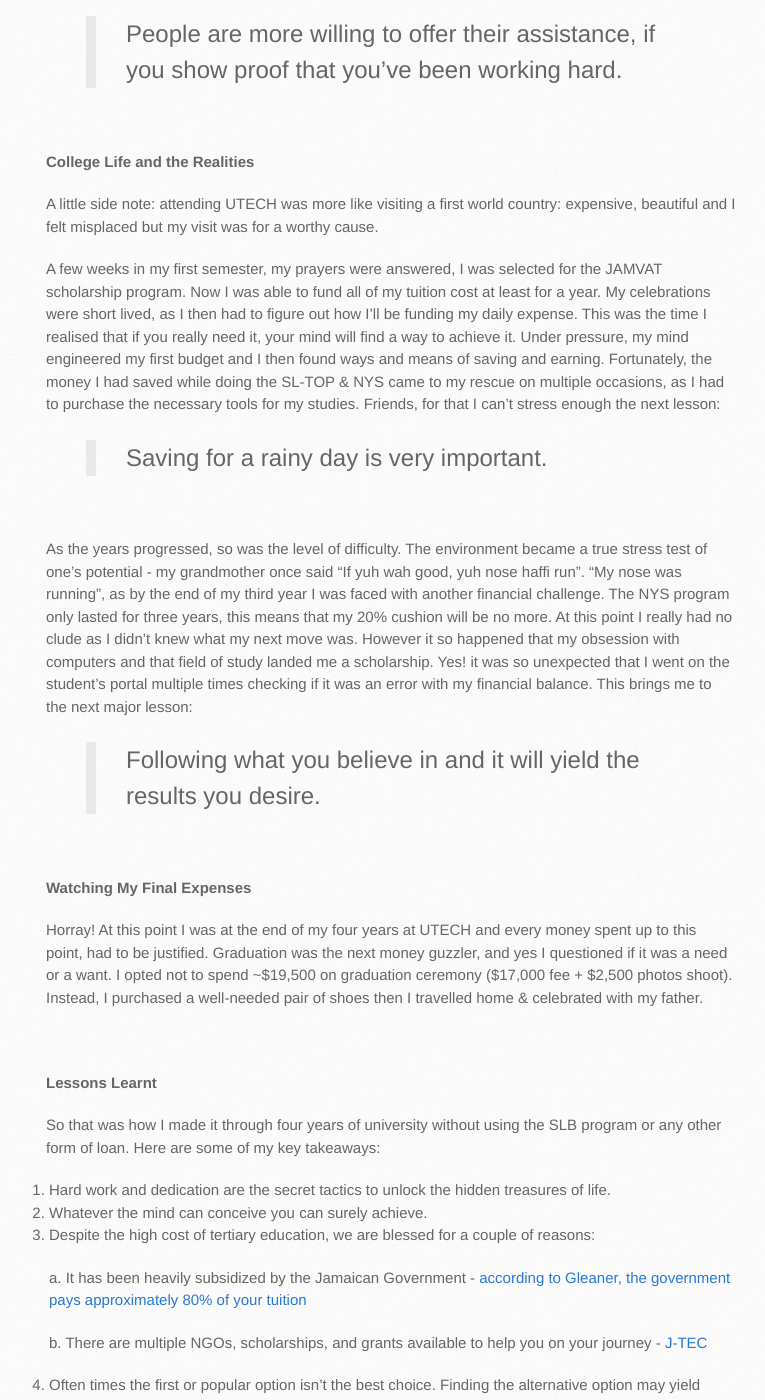
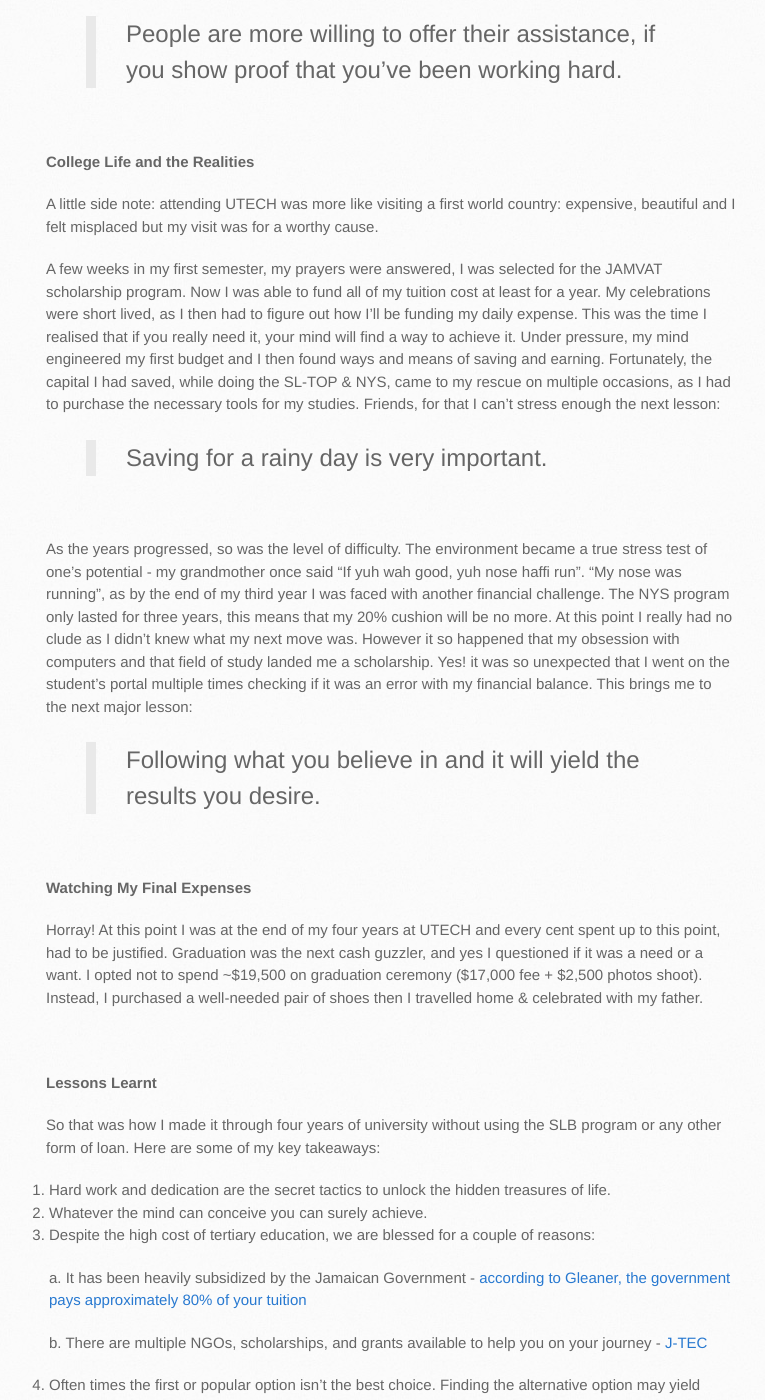
Before and after one commit to SolomonPerkins/solomonperkins.github.io, a Jekyll site: the page built from _posts/2017-01-07-How-I-made-it-through-College-Without-A-Loan.md, in a window 1280 px wide and 1400 px high, scrolled down 3078 px. Shown: the whole window, without its empty margins (124-889 px from the left). Built offline with Jekyll 4.4.1, drawn with Linux system fonts in a browser that asks for light colours; some of the changed text lies outside the part shown.

Commit message:
feedback changes

```diff
--- a/_posts/2017-01-07-How-I-made-it-through-College-Without-A-Loan.md
+++ b/_posts/2017-01-07-How-I-made-it-through-College-Without-A-Loan.md
@@ -39,7 +39,7 @@
 
 **The Journey Begins: My Final Years at High School**
 
-Jump to my fourth year at Clarendon College High School, at this time I was almost through the gates and I started thinking seriously about university and my career path. By this time I had realized that my only option was to make the best of my remaining years. Knowing that I had no money to fund my tertiary education, I started to research ways of funding this venture. While doing my summer job at Chapelton Public Hospital, through the [National Youth Service (NYS)](http://www.nysjamaica.org/){:target="_blank"} summer program, I learnt of the NYS 20% education program. During the same time I also heard about: JNCB scholarship program, Clarendon College Scholarship Program (your high school may offer one as well), VMBS Scholarship programs, and the popular [Student Loan Bureau (SLB)](http://www.slbja.com/){:target="_blank"}.
+Jump to my fourth year at Clarendon College High School, at this time I was almost through the gates and I started thinking seriously about university and my career path. By this time I had realized that my only option was to make the best of my remaining years. Knowing that I had no capital (money) to fund my tertiary education, I started to research ways of funding this venture. While doing my summer job at Chapelton Public Hospital, through the [National Youth Service (NYS)](http://www.nysjamaica.org/){:target="_blank"} summer program, I learnt of the NYS 20% education program. During the same time I also heard about: JNCB scholarship program, Clarendon College Scholarship Program (your high school may offer one as well), VMBS Scholarship programs, and the popular [Student Loan Bureau (SLB)](http://www.slbja.com/){:target="_blank"}.
 
 Fast forward to the end of sixth form, reality had set in, as all my friends were ready to matritriculate into either UWI, NCU, Knox or Cuba University. At this point I had gotten through to UWI and the SLB was the only option I had steering me in the face. I wanted to know the pros and cons of using this loan program so I did some research and here were some of the findings:
 
@@ -70,7 +70,7 @@
 
 A little side note: attending UTECH was more like visiting a first world country: expensive, beautiful and I felt misplaced but my visit was for a worthy cause.
 
-A few weeks in my first semester, my prayers were answered, I was selected for the JAMVAT scholarship program. Now I was able to fund all of my tuition cost at least for a year. My celebrations were short lived, as I then had to figure out how I'll be funding my daily expense. This was the time I realised that if you really need it, your mind will find a way to achieve it. Under pressure, my mind engineered my first budget and I then found ways and means of saving and earning. Fortunately, the money I had saved while doing the SL-TOP & NYS came to my rescue on multiple occasions, as I had to purchase the necessary tools for my studies. Friends, for that I can't stress enough the next lesson:
+A few weeks in my first semester, my prayers were answered, I was selected for the JAMVAT scholarship program. Now I was able to fund all of my tuition cost at least for a year. My celebrations were short lived, as I then had to figure out how I'll be funding my daily expense. This was the time I realised that if you really need it, your mind will find a way to achieve it. Under pressure, my mind engineered my first budget and I then found ways and means of saving and earning. Fortunately, the capital I had saved, while doing the SL-TOP & NYS, came to my rescue on multiple occasions, as I had to purchase the necessary tools for my studies. Friends, for that I can't stress enough the next lesson:
 
 > Saving for a rainy day is very important.
 
@@ -84,7 +84,7 @@
 
 **Watching My Final Expenses**
 
-Horray! At this point I was at the end of my four years at UTECH and every money spent up to this point, had to be justified. Graduation was the next money guzzler, and yes I questioned if it was a need or a want. I opted not to spend ~$19,500 on graduation ceremony ($17,000 fee + $2,500 photos shoot). Instead, I purchased a well-needed pair of shoes then I travelled home & celebrated with my father.
+Horray! At this point I was at the end of my four years at UTECH and every cent spent up to this point, had to be justified. Graduation was the next cash guzzler, and yes I questioned if it was a need or a want. I opted not to spend ~$19,500 on graduation ceremony ($17,000 fee + $2,500 photos shoot). Instead, I purchased a well-needed pair of shoes then I travelled home & celebrated with my father.
 
 <br/>
 
```
